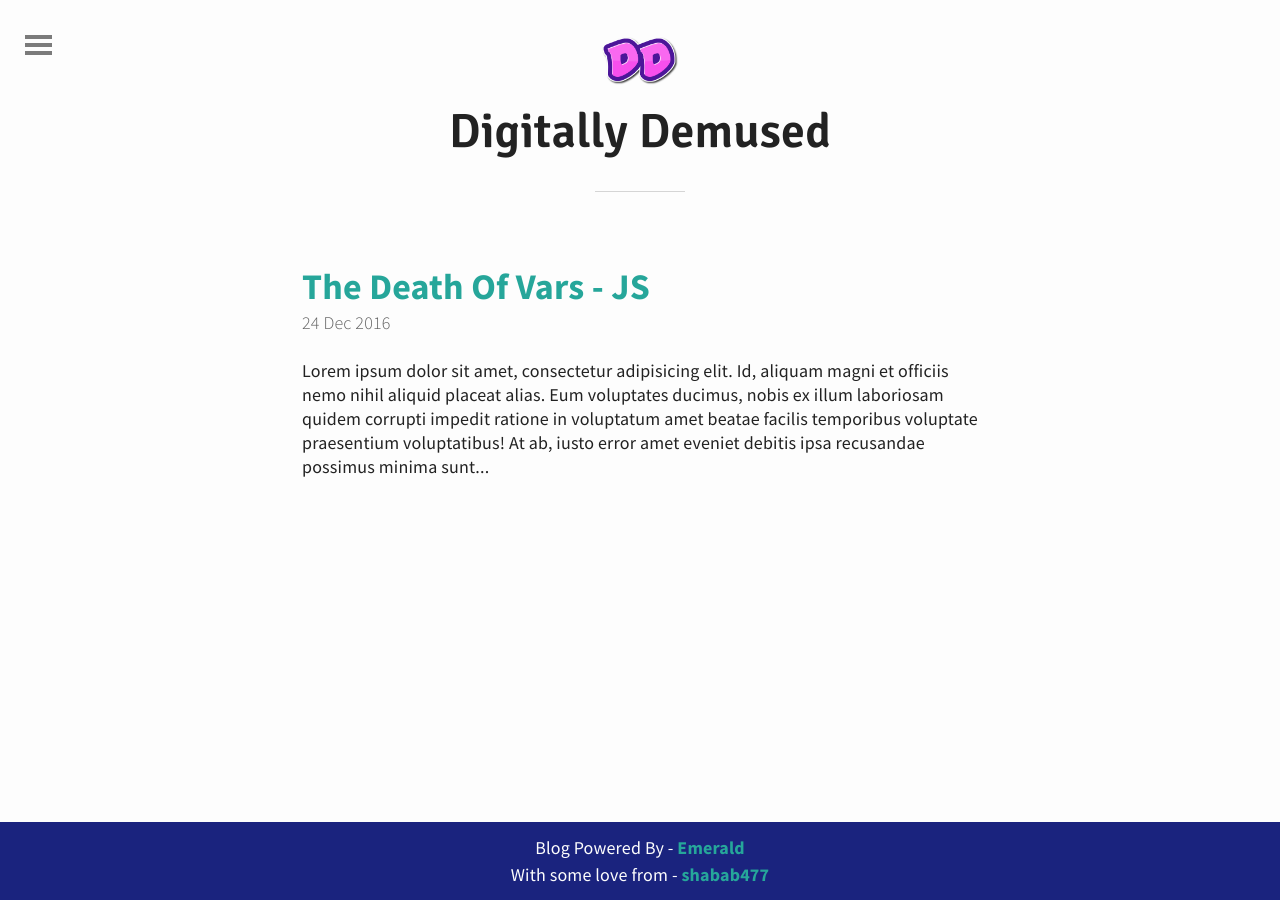
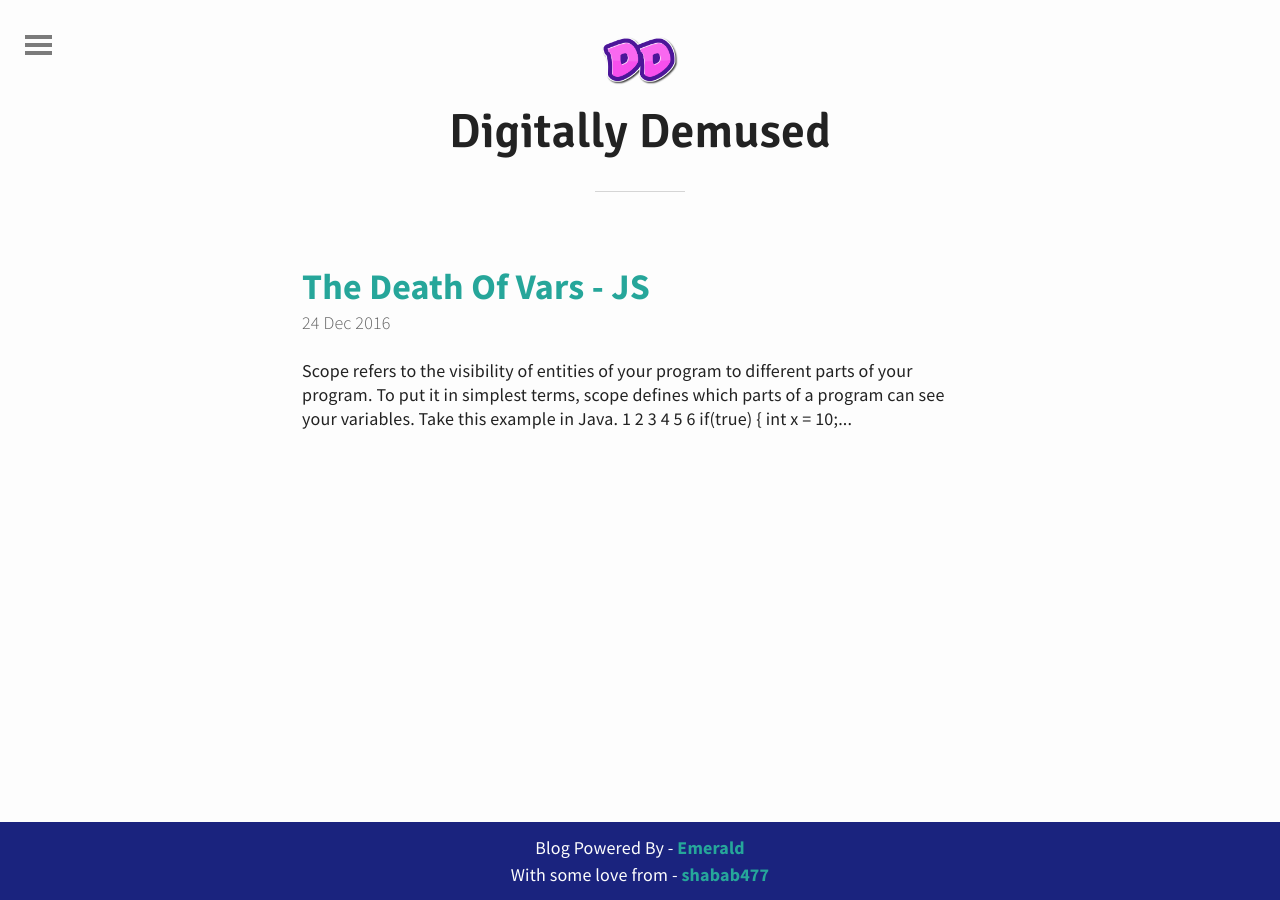
Before and after one commit to shabab477/blog, a Jekyll site: the page built from index.html, in a window 1280 px wide. Built offline with Jekyll 4.4.1, drawn with Linux system fonts in a browser that asks for light colours; the list of posts is cut into pages by our own code; some of the changed lines change nothing that is shown.

Commit message:
written death of vars

```diff
--- a/_posts/2016-12-24-js-let.md
+++ b/_posts/2016-12-24-js-let.md
@@ -5,24 +5,103 @@
 comments: true
 ---
 ![Steve balmer meme](img/posts/2016-12-24-death-of-vars/js_vars.jpg "Steve balmer meme")
-Lorem ipsum dolor sit amet, [consectetur adipisicing](http://www.example.com) elit. Id, aliquam magni et officiis nemo nihil aliquid placeat alias. Eum voluptates ducimus, nobis ex illum laboriosam quidem corrupti impedit ratione in voluptatum amet beatae facilis temporibus voluptate praesentium voluptatibus! At ab, iusto error amet eveniet debitis ipsa recusandae possimus minima sunt itaque, nulla ducimus officia, consequatur ipsum laudantium magnam hic fuga vero incidunt nostrum. Commodi, perspiciatis ut nostrum fugit nulla cumque voluptate harum nemo accusamus?
 
-## This is a h2
+Scope refers to the visibility of entities of your program to different parts of your program. To put it in simplest terms, scope defines which parts of a program can see your variables.
 
-### h3, h4, h5 and h6 have the same style.
+Take this example in `Java`.
 
-Lorem ipsum dolor sit amet, consectetur adipisicing elit. Voluptas sed quo atque *perspiciatis*. Eius cum possimus, maxime unde, asperiores neque blanditiis molestiae ipsa odit. **Laboriosam**, error! Ipsa officia magnam at ratione commodi porro nulla consequuntur eum quia nisi officiis cupiditate reprehenderit provident facilis rem, nobis quidem fugiat, et! Tempore maiores reprehenderit laboriosam rerum?
+{% highlight java linenos %}
 
-> This is a blockquote
+if(true)
+{
+  int x = 10; //variable declared inside the scope of if block
+}
 
-### Unordered list
-- list 1
-- list 2
-- list 3
-- list 4
+System.out.println(x);
 
-### Ordered list
-1. one
-2. two
-3. three
-4. four
+
+{% endhighlight %}
+
+
+The above code is going to give a compiler error saying something like **variable x is not defined**.
+
+The reason its giving an undefined error is because the variable **x** is declared within the curly brackets of the **if** statement. Therefore its scope is within the curly bracket, i.e, can be seen or accessed within the curly brackets. When we are trying to access the variable outside the curly brackets the compiler just blows up and says that **NO! You can't access this variable here.**
+
+Elementary right? It does seem intuitive, I really wouldn't want one part of my code to mess with some other part of the code that I had written 100 lines ago.
+
+Well let me introduce you to the world of Javascript. The glittering unicorn of the web that will shit the biggest dump on you if you are not careful.
+
+In light of the previous example, here is the `Javascript` translation of the code written in `Java`.
+
+{% highlight javascript linenos%}
+
+if(true)
+{
+  var x = 10; //variable declared inside the scope of if block
+}
+
+console.log(x);
+
+{% endhighlight %}
+
+Guess what happens? It prints the damn value! Lets see another example.
+
+{% highlight javascript linenos%}
+
+for(var c = 0; c < 10; c++)
+{
+   //variable c declared inside the scope of for block
+}
+
+console.log(c);
+
+{% endhighlight %}
+
+Guess what happens here? It also prints the damned value. Variable is getting scoped within the if block nor in the for block. **WTF!!**
+
+The reason its not getting scoped is because Javascript has this thing called function scoping. Variables declared only within function declarations get scoped. For example:
+
+{% highlight javascript linenos%}
+
+function goFunc()
+{
+  var x = 10;
+}
+
+goFunc();
+
+console.log(x);
+
+{% endhighlight %}
+
+Now the logged output is giving the desired "undefined" error. The variable **x** is getting scoped within the function declaration.
+
+Now this is just crap. Don't know about you but I have a life. When my code breaks because I didn't notice that variables are getting unexpected values because I wasn't careful with the scopes while writing hundreds of lines code with sleepy eyes late at night, its really gonna piss me off.
+
+
+Now many people have found smart ways to get around this problem but this thing with Javascript scoping can be really hard to put it in your brain if you come from a `Java` or `C++` background.
+
+<img src="https://i.imgflip.com/1gmelj.jpg" title="philosophoraptor meme" alt="philosophoraptor meme" />
+
+There is now. With ES6 implementation of Javascript released in 2015 it came in with a bunch of new features, including a cleaner way to scope the variables.
+
+We need to introduce ourselves with the keyword **let**. How do we use it? Just use it instead of **var**. Example:
+
+
+{% highlight javascript linenos %}
+
+if(true)
+{
+	let x = 2;
+}
+
+console.log(x);
+
+
+{% endhighlight %}
+
+There! Now the variable **x** is scoped inside the if block and will give an undefined error once we go outside this scope. Another way is to define the values with a **const** keyword but that's for declaring constants.
+
+Now the big question, should we use **var** anymore? The answer is no, we should not use the keyword **var** anymore. There is absolutely no need for it. There is a leaner and sexier way to do this and we should all follow it.
+
+But will we stop using **var**? The answer again is no, we won't stop using **var**. Let's face it. You are lazy. Writing code in ES6 standard would require you to use a **Transpiler** to ensure that the code runs on every version of browsers, since all the browser haven't fully conformed to the ES6 standard. Would you really go through the trouble? Also, if you have been writing Javascript for years and years then its really hard to break the habit of declaring variables with **var**. We are all but slaves to our habits and these small habits that have grown upon us will keep the legacy of **var** alive, weak in presence but alive.
```
